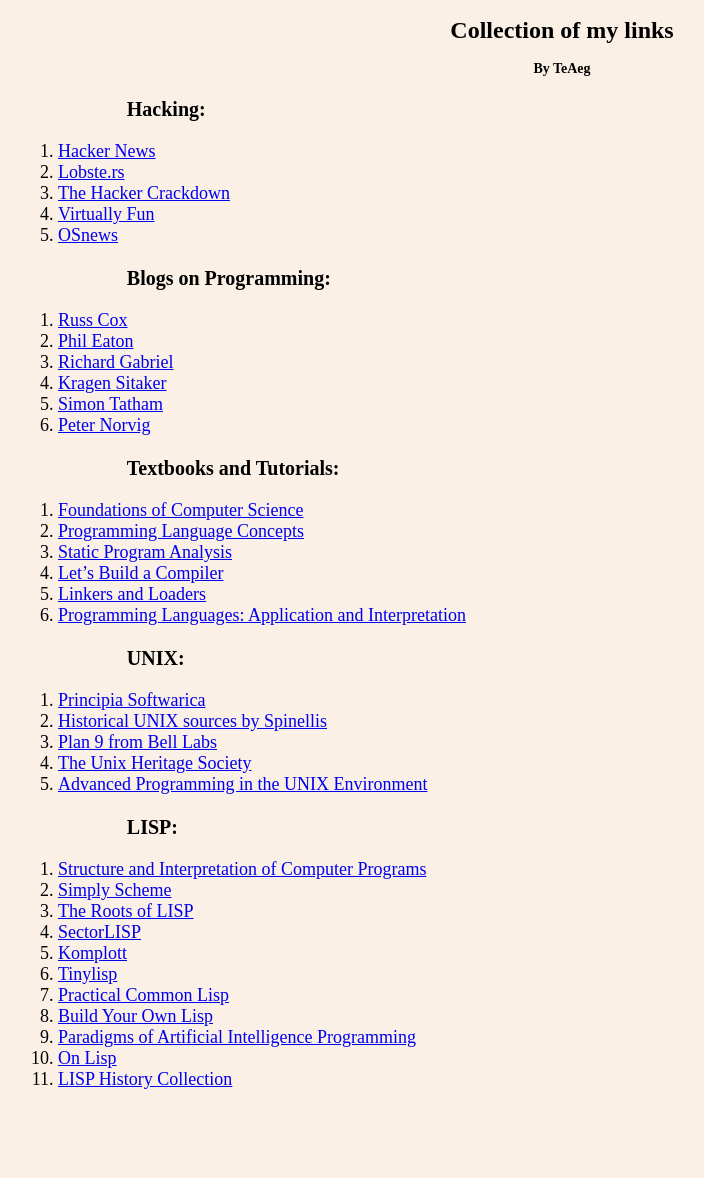
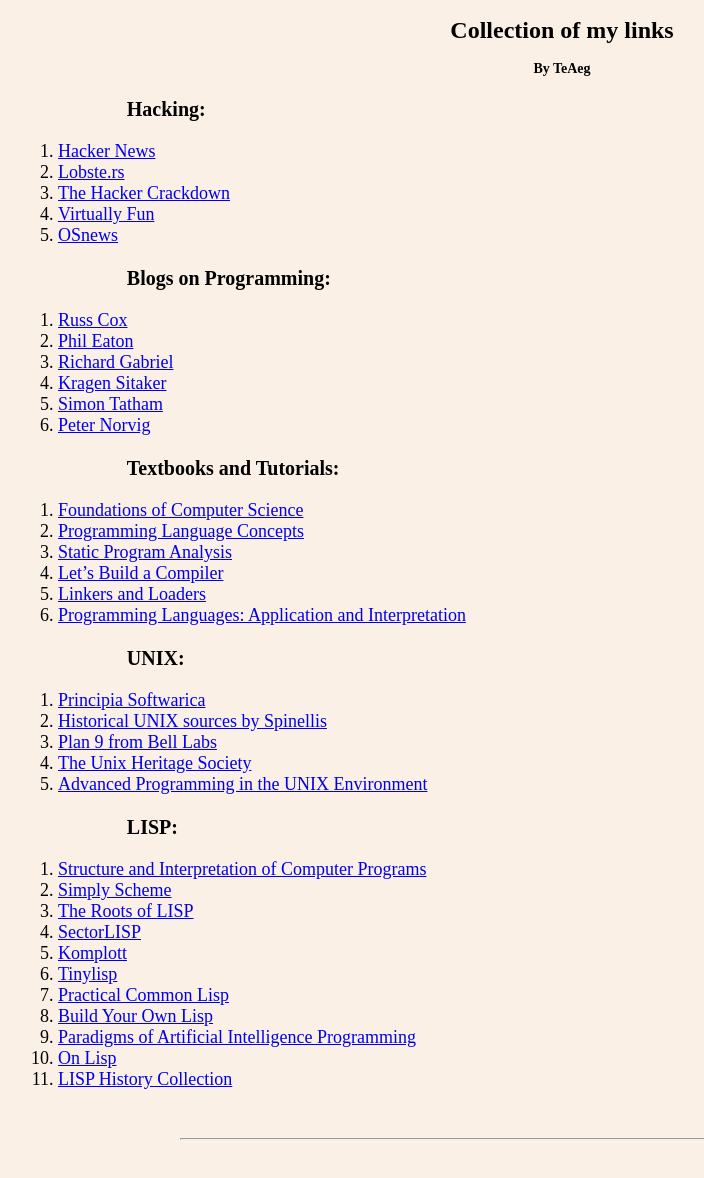
Before and after one commit to TeAeg/teaeg.github.io, a Jekyll site: the page built from index.md, in a window 1280 px wide. Shown: the whole page, without its empty margins (78-782 px from the left). Built offline with Jekyll 4.4.1, drawn with Linux system fonts in a browser that asks for light colours; before the commit the page ends 1108 px from its top, so only the background shows below that.

Commit message:
Added bottom <hr> tag
Added bottom <hr> tag

```diff
--- a/_layouts/mylayout.html
+++ b/_layouts/mylayout.html
@@ -7,10 +7,12 @@
 </head>
 <body>
 
-
     <!-- content section -->
     {{ content }}
 
+<br />
+<hr style="width:70%;" />
+<br />
 
 </body>
 </html>
```
